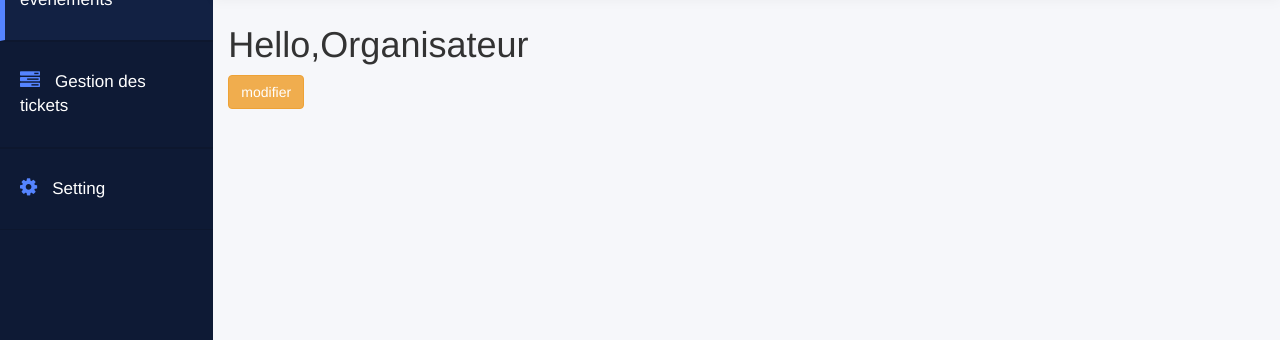
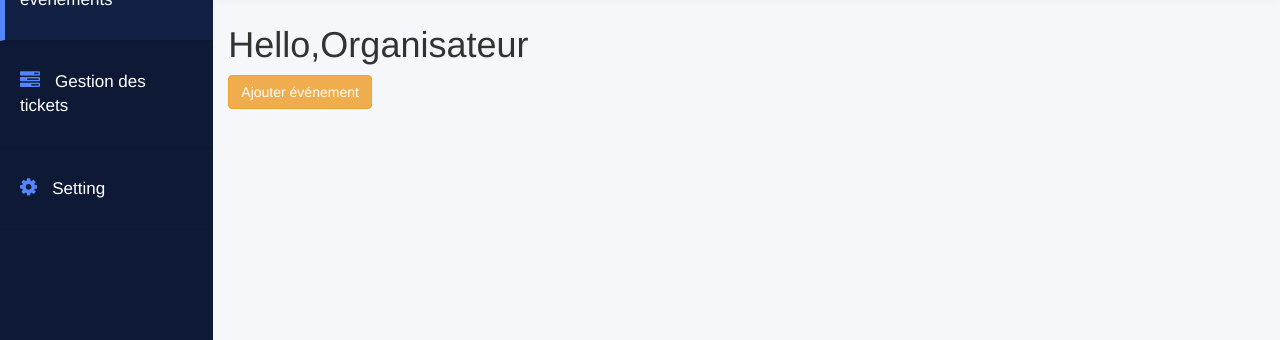
Before and after one commit to IBNESSAYEH/YouEvent, a PHP site: the page made by app/views/Organisateur.php in a window 1280 px wide. Shown: the part 135-475 px from the top of the page. Run offline with PHP 8.4, Linux system fonts and the light colour scheme; the template is opened without the code that fills it, so the values that code supplies are empty; some libraries are stand-ins or nearby versions.

Commit message:
ajouter le modal

```diff
--- a/app/views/Organisateur.php
+++ b/app/views/Organisateur.php
@@ -5,7 +5,7 @@
     <meta name="viewport" content="width=device-width, initial-scale=1.0">
     <title>Document</title>
 <link href="//maxcdn.bootstrapcdn.com/bootstrap/3.3.0/css/bootstrap.min.css" rel="stylesheet" id="bootstrap-css">
-<link rel="stylesheet" href="style.css">
+<link rel="stylesheet" href="assestes/style.css">
 <script src="//maxcdn.bootstrapcdn.com/bootstrap/3.3.0/js/bootstrap.min.js"></script>
 <script src="https://cdn.jsdelivr.net/npm/bootstrap@5.3.0/dist/js/bootstrap.bundle.min.js"></script>
 <script src="//code.jquery.com/jquery-1.11.1.min.js"></script>
@@ -81,9 +81,9 @@
                     <h1>Hello,Organisateur</h1>
                 </div>
 
-                  <!-- Bouton Modifier -->
+                  <!-- Bouton  -->
                   <button type="button" class="btn btn-warning" data-bs-toggle="modal" data-bs-target="#exampleModal">
-                      modifier
+                      Ajouter événement
                     </button>
                   <!-- Modal -->
                     <div class="modal fade" id="exampleModal" data-bs-backdrop="static" data-bs-keyboard="false" tabindex="-1" aria-labelledby="staticBackdropLabel" aria-hidden="true">
@@ -95,14 +95,18 @@
                           <div class="modal-body">
                           <form method="post" action="update.php" >
                           <div class="container mt-5">
-                        <h2>Formulaire d'Article</h2>
+                        <h2>Formulaire des events</h2>
 
                             <div class="form-group">
-                                <label for="titre">Titre de l'article :</label>
+                                <label for="titre">Titre de l'event :</label>
                                 <input type="text" class="form-control" id="titre" name="nouveau_titre" required>
                             </div>
                             <div class="form-group">
-                                <label for="contenu">Contenu de l'article :</label>
+                                <label for="titre">Artiste:</label>
+                                <input type="text" class="form-control" id="titre" name="nouveau_titre" required>
+                            </div>
+                            <div class="form-group">
+                                <label for="contenu">description:</label>
                                 <textarea class="form-control" id="contenu" name="nouveau_contenu" rows="5" value="" required></textarea>
                             </div>
 
@@ -110,7 +114,7 @@
                           </div>
                           <div class="modal-footer">
                             <button type="button" class="btn btn-secondary" data-bs-dismiss="modal">Close</button>
-                            <button type="submit" class="btn btn-dark" name="Ajouter" >modifier</button></form>
+                            <button type="submit" class="btn btn-dark" name="Ajouter" >Ajouter</button></form>
                           </div>
                         </div>
                       </div>
```
